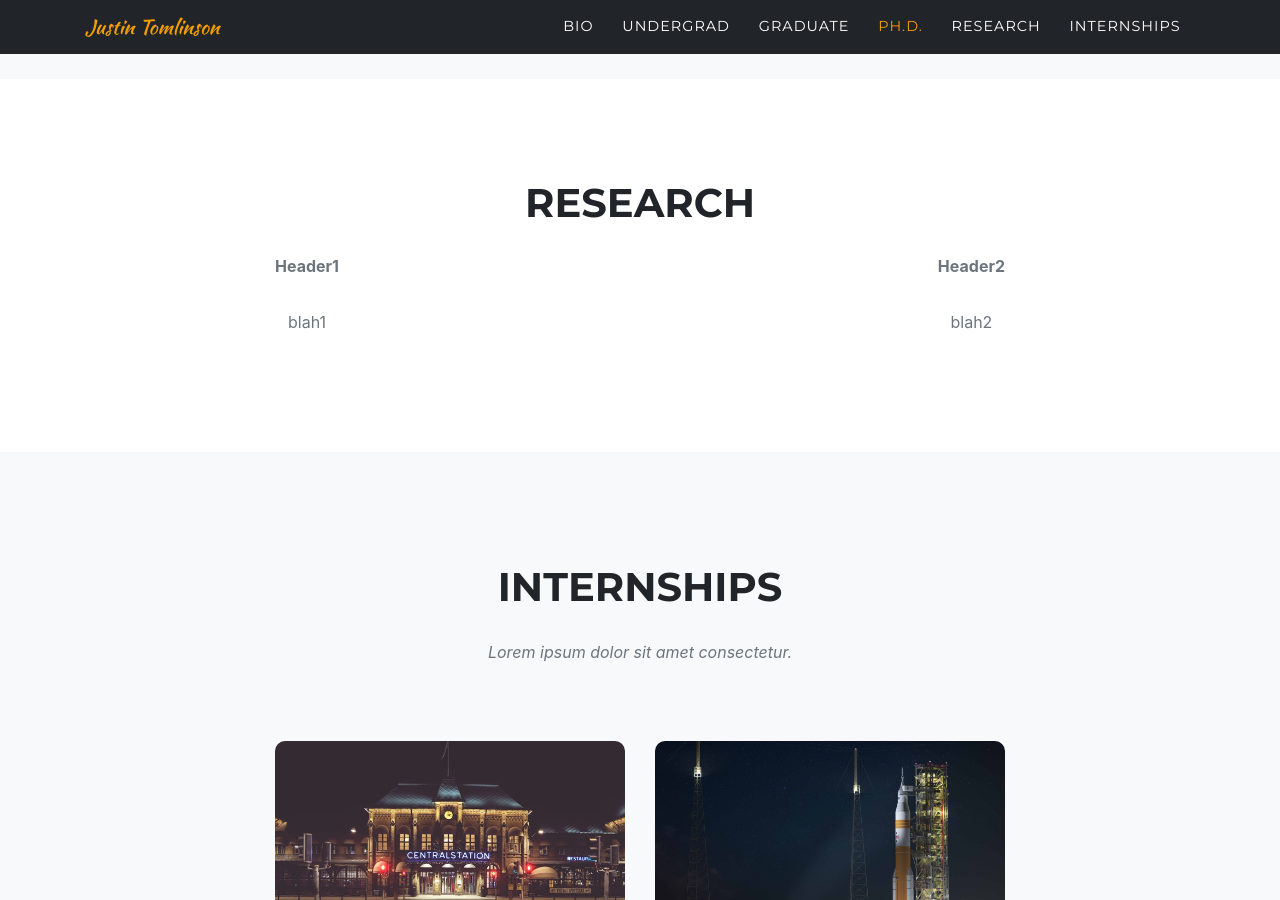
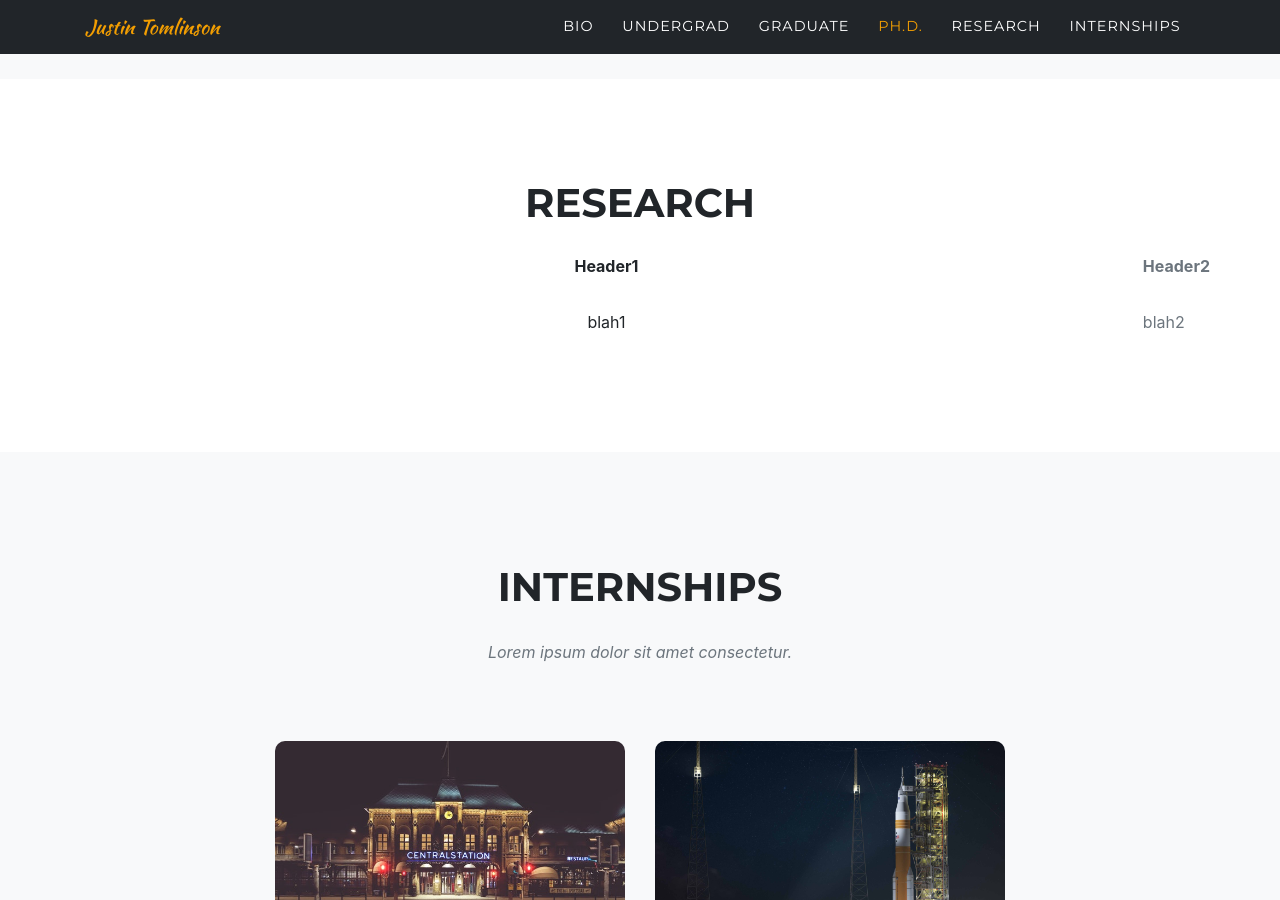
Before and after one commit to tomljr2/tomljr2.github.io, a Jekyll site: the page built from index.md, in a window 1280 px wide and 900 px high, scrolled down 3976 px. Built offline with Jekyll 4.4.1, drawn with Linux system fonts in a browser that asks for light colours; some web fonts are replaced.

Commit message:
Update research.html

```diff
--- a/_includes/research.html
+++ b/_includes/research.html
@@ -8,7 +8,7 @@
       </div>
     </div>
     <div class="row">
-      <div class="col-lg-8 mx-auto text-center" style="display:flex;flex-direction:row;justify-content:space-between">
+      <div class="col-lg-8 mx-auto text-center" style="display:flex;flex-direction:row;justify-content:space-around;margin:0;padding:0;width:100%;>
         <div class="large text-muted">{{ site.data.sitetext[site.locale].research.body | markdownify }}</div>
         <div class="large text-muted">{{ site.data.sitetext[site.locale].research.body2 | markdownify }}</div>
       </div>
```
